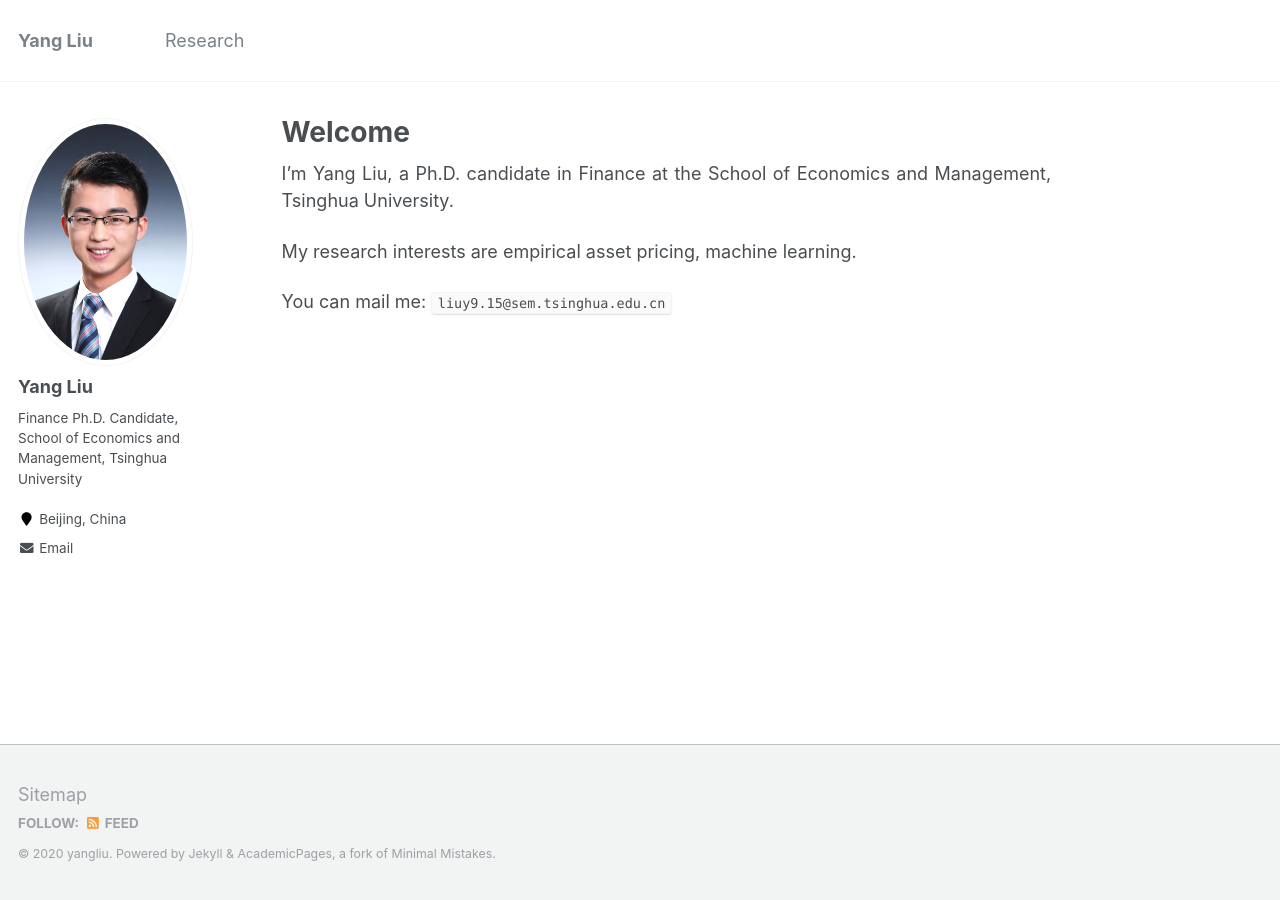
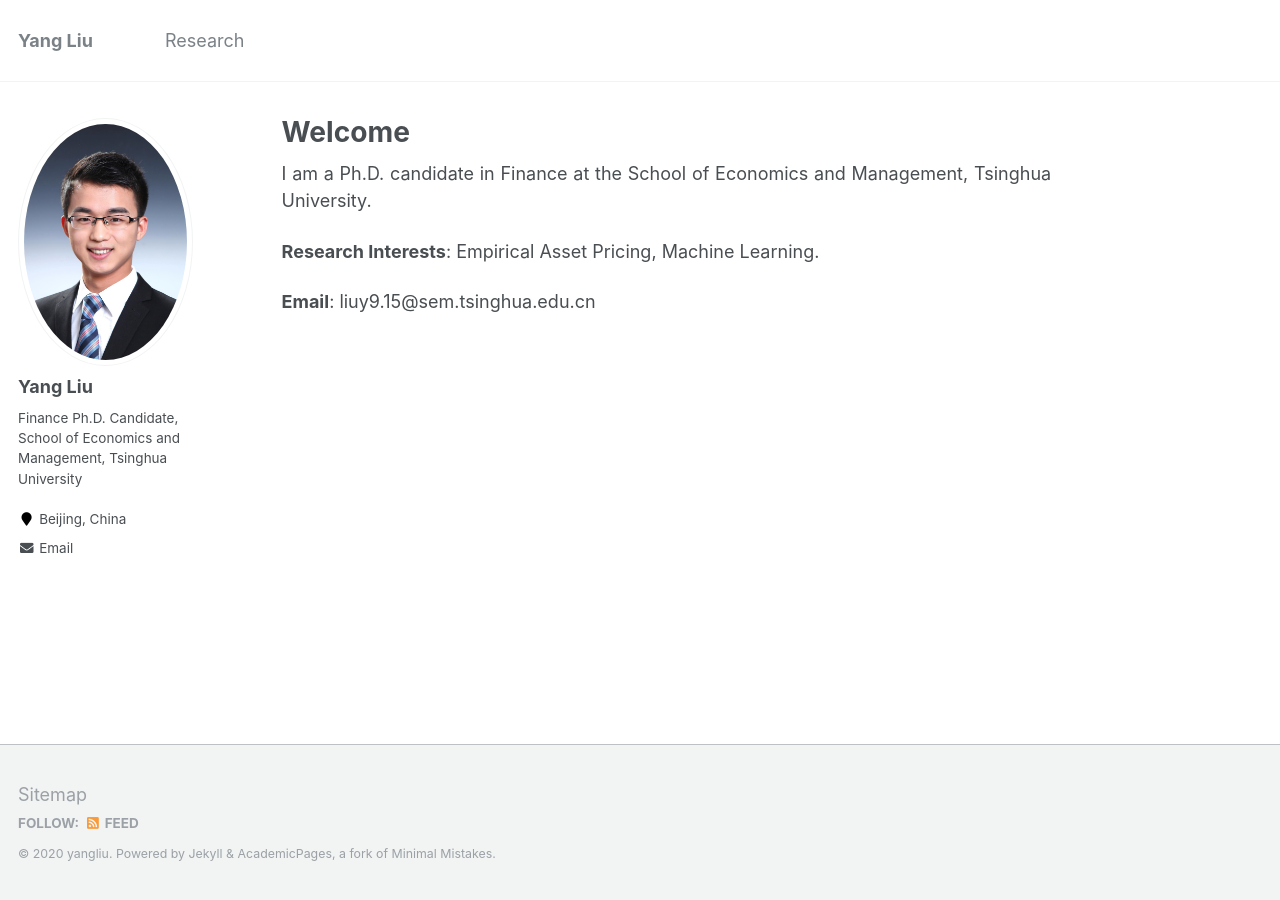
Before and after one commit to yangliu-finance/yangliu-finance.github.io, a Jekyll site: the page built from _pages/about.md, in a window 1280 px wide. Built offline with Jekyll 4.4.1, drawn with Linux system fonts in a browser that asks for light colours.

Commit message:
Update about.md

```diff
--- a/_pages/about.md
+++ b/_pages/about.md
@@ -8,11 +8,11 @@ redirect_from:
   - /about.html
 ---
 
-I’m Yang Liu, a Ph.D. candidate in Finance at the School of Economics and Management, Tsinghua University.
+I am a Ph.D. candidate in Finance at the School of Economics and Management, Tsinghua University.
 
-My research interests are empirical asset pricing, machine learning.
+**Research Interests**: Empirical Asset Pricing, Machine Learning.
 
-You can mail me: `liuy9.15@sem.tsinghua.edu.cn`
+**Email**: liuy9.15@sem.tsinghua.edu.cn
 
 <!---
 You can download my [Curriculum Vitae](https://yangliu-finance.github.io/files/yangliu_CV.pdf) here.
```
